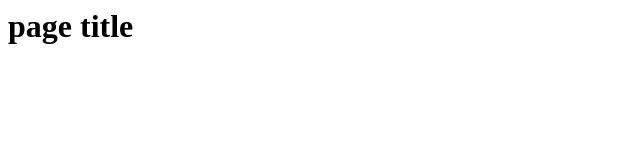
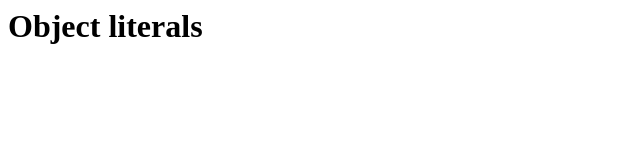
Before and after one commit to Sukhneet-Kaur12/javascript_demo, a plain HTML site: page Part5/index_part5.html in a window 1280 px wide. Shown: the whole page, without its empty margins (0-640 px from the left). Drawn offline with Linux system fonts and the light colour scheme.

Commit message:
name the heading as object literals

```diff
--- a/Part5/index_part5.html
+++ b/Part5/index_part5.html
@@ -6,7 +6,7 @@
 
 </head>
 <body>
-    <h1>page title</h1>
+    <h1>Object literals </h1>
 
     <!-- <script>
         alert('hello, world');
```
